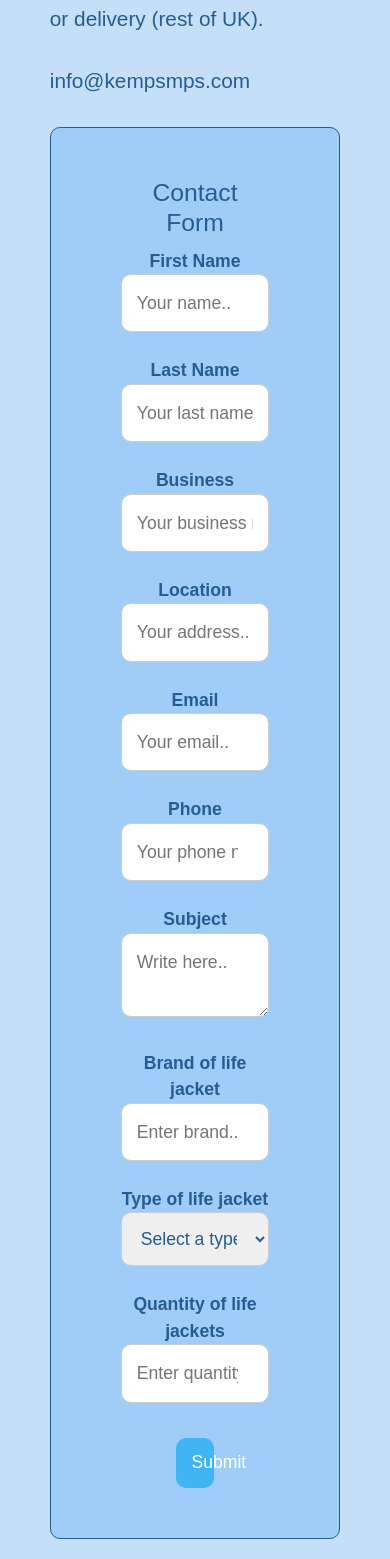
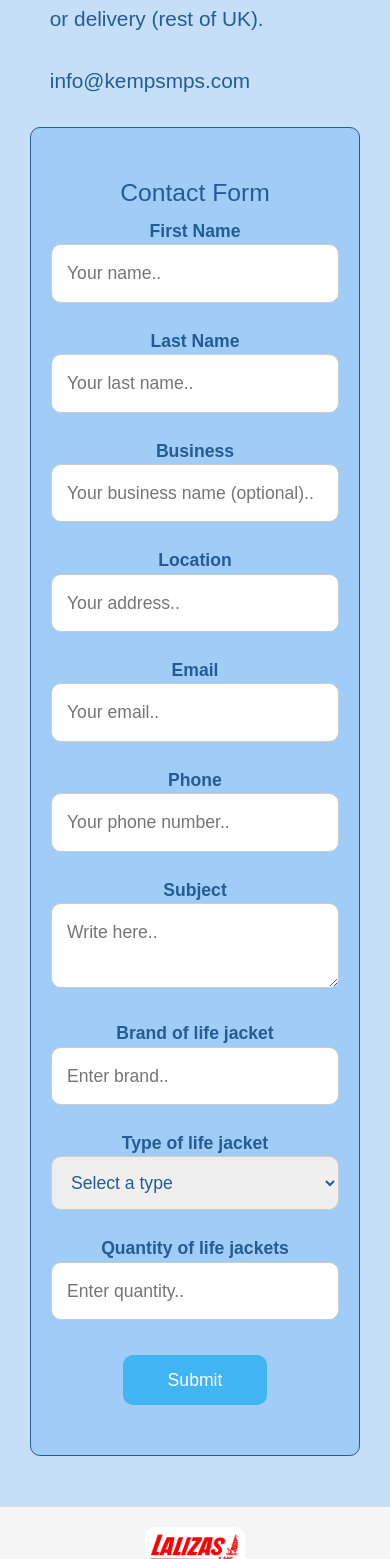
Before and after one commit to AbbieWills/KEMPS-NEW, a React (Vite) app in the folder client/: page /contact in a window 390 px wide. Shown: the part 441-2000 px from the top of the page. Built offline with nearby package versions, Linux system fonts and the light colour scheme.

Commit message:
more mobile optomisation

```diff
--- a/client/pages/AboutPage/AboutPage.css
+++ b/client/pages/AboutPage/AboutPage.css
@@ -131,3 +131,15 @@
     width: 100% !important;
   }
 }
+
+@media (max-width: 600px) {
+  .harry-intro {
+    text-align: center !important;
+    margin: 0 auto;
+    width: 100% !important;
+    }
+  .why-choose {
+    /* margin: 0 auto; */
+    margin: 0px -30px 0px -30px !important;
+  }
+}
--- a/client/pages/ContactPage/ContactPage.css
+++ b/client/pages/ContactPage/ContactPage.css
@@ -82,3 +82,16 @@
 .form button:hover {
   background-color: #245c93;
 }
+
+
+@media (max-width: 768px) {
+  .form {
+    width: 100%;
+    padding: 50px 20px;
+  }
+
+  .form button {
+    width: 50%;
+  }
+
+}
--- a/client/pages/ServicesPage/ServicesPage.css
+++ b/client/pages/ServicesPage/ServicesPage.css
@@ -125,7 +125,7 @@
     }
   }
 
-  @media (max-width: 700px) {
+@media (max-width: 700px) {
     .servicing-title {
         font-size: 2.5rem !important;
     }
@@ -170,8 +170,19 @@
     }
   }
 
-  @media (max-width: 1500px) {
+@media (max-width: 1500px) {
     .pricing {
         width: 100% !important;
     }
-  }
+}
+
+@media (max-width: 500px) {
+    .lj-photo {
+        max-width: 150px;
+        max-height: 200px;
+    }
+    .levels-text {
+        font-size: 1.1rem !important;
+        text-align: center !important;
+    }
+}
```
